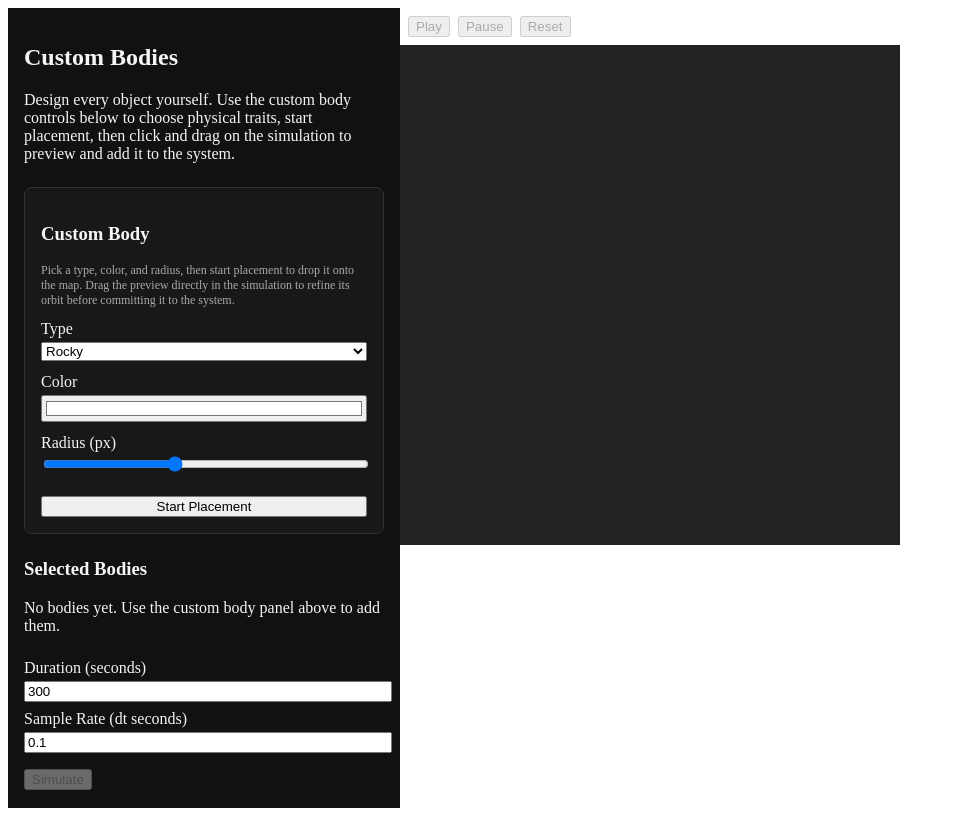
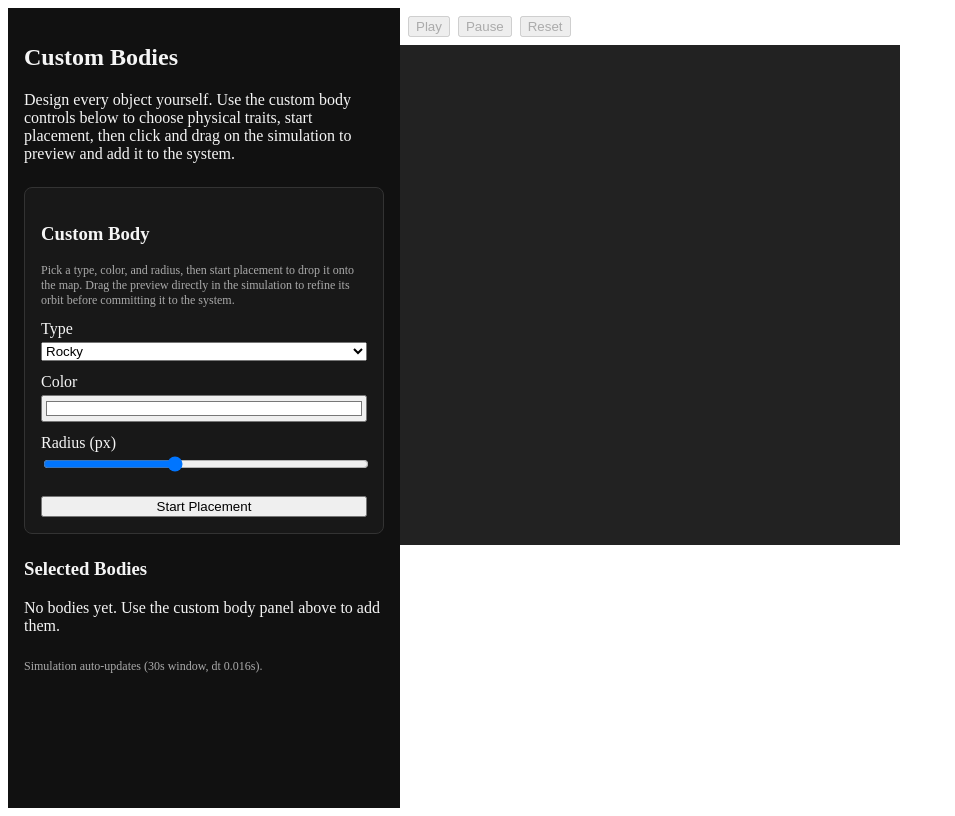
Before and after one commit to Elan456/Musical-Solar-System, a React (Vite) app in the folder frontend/: page / in a window 1280 px wide. Shown: the whole page, without its empty margins (0-955 px from the left). Built offline with nearby package versions, Linux system fonts and the light colour scheme.

Commit message:
feat: auto simulate

```diff
--- a/frontend/src/App.tsx
+++ b/frontend/src/App.tsx
@@ -20,8 +20,8 @@ const API = "http://localhost:8000/api";
 const defaultPreset: SystemPreset = {
   star: { massMs: 1.0 },
   planets: [],
-  durationSec: 300,
-  dtSec: 0.1,
+  durationSec: 30,
+  dtSec: 0.016,
   musicMode: "per_orbit_note",
 };
 
@@ -58,6 +58,7 @@ const App: React.FC = () => {
   const playStartRef = useRef<number | null>(null);
   const previewRequestRef = useRef(0);
   const previewDebounceRef = useRef<number | null>(null);
+  const computeRequestRef = useRef(0);
 
   const hasSimData =
     !!data && Array.isArray((data as any).samples) && (data as any).samples.length > 0;
@@ -85,14 +86,6 @@ const App: React.FC = () => {
       planets: prev.planets.filter((_, i) => i !== index),
     }));
   }, []);
-
-  const handleSystemChange = useCallback(
-    (key: "durationSec" | "dtSec", value: number) => {
-      if (!Number.isFinite(value)) return;
-      setSystem((prev) => ({ ...prev, [key]: value }));
-    },
-    []
-  );
 
   const clearPreview = useCallback(() => {
     setPendingPlanet(null);
@@ -132,7 +125,7 @@ const App: React.FC = () => {
 
   const computeMassFromConfig = useCallback((cfg: CustomBodyConfig) => {
     const base = Math.max(cfg.radius, 1);
-    const mass = cfg.kind === "gas" ? base * 0.6 : base * 0.3;
+    const mass = cfg.kind === "gas" ? base * 0.006 : base * 0.003;
     return parseFloat(mass.toFixed(3));
   }, []);
 
@@ -147,7 +140,7 @@ const App: React.FC = () => {
         musicMode: system.musicMode,
       };
     },
-    [system]
+    [system.star, system.planets, system.durationSec, system.dtSec, system.musicMode]
   );
 
   const fetchTrajectoryPreview = useCallback(
@@ -232,9 +225,8 @@ const App: React.FC = () => {
     });
   }, [customBody, computeMassFromConfig]);
 
-  const fetchCompute = useCallback(async () => {
-    if (!system.planets.length || isComputing) return;
-
+  const runSimulation = useCallback(
+    async (payload: SystemPreset, requestId: number) => {
       setIsComputing(true);
       setError(null);
       setPlaying(false);
@@ -243,7 +235,6 @@ const App: React.FC = () => {
       setPlayhead(0);
 
       try {
-      const payload = buildSimulationPayload();
         const res = await fetch(`${API}/compute`, {
           method: "POST",
           headers: { "Content-Type": "application/json" },
@@ -255,20 +246,49 @@ const App: React.FC = () => {
         }
 
         const json: ComputeResponse = await res.json();
+        if (requestId !== computeRequestRef.current) {
+          return;
+        }
         setData(json);
         setPlaybackConfig({
-        durationSec: system.durationSec,
-        dtSec: system.dtSec,
+          durationSec: payload.durationSec,
+          dtSec: payload.dtSec,
         });
       } catch (err: any) {
         console.error(err);
+        if (requestId !== computeRequestRef.current) {
+          return;
+        }
         setError(err?.message ?? "Failed to run simulation");
         setData(null);
         setPlaybackConfig(null);
       } finally {
+        if (requestId === computeRequestRef.current) {
           setIsComputing(false);
         }
-  }, [system.planets.length, isComputing, buildSimulationPayload, system.durationSec, system.dtSec]);
+      }
+    },
+    [stopAll]
+  );
+
+  useEffect(() => {
+    if (!system.planets.length) {
+      computeRequestRef.current += 1;
+      setData(null);
+      setPlaybackConfig(null);
+      setError(null);
+      setIsComputing(false);
+      setPlaying(false);
+      stopAll();
+      playStartRef.current = null;
+      setPlayhead(0);
+      return;
+    }
+
+    const payload = buildSimulationPayload();
+    const requestId = ++computeRequestRef.current;
+    runSimulation(payload, requestId);
+  }, [system.planets, buildSimulationPayload, runSimulation, stopAll]);
 
   const handlePause = useCallback(() => {
     setPlaying(false);
@@ -505,57 +525,18 @@ const App: React.FC = () => {
           </div>
         ))}
 
-        <div style={{ marginTop: 24 }}>
-          <label style={{ display: "block", marginBottom: 8 }}>
-            Duration (seconds)
-            <input
-              type="number"
-              min={1}
-              value={system.durationSec}
-              onChange={(e) =>
-                handleSystemChange(
-                  "durationSec",
-                  parseFloat(e.target.value)
-                )
-              }
-              style={{ width: "100%", marginTop: 4 }}
-            />
-          </label>
-          <label style={{ display: "block", marginBottom: 16 }}>
-            Sample Rate (dt seconds)
-            <input
-              type="number"
-              min={0.01}
-              step={0.01}
-              value={system.dtSec}
-              onChange={(e) =>
-                handleSystemChange(
-                  "dtSec",
-                  parseFloat(e.target.value)
-                )
-              }
-              style={{ width: "100%", marginTop: 4 }}
-            />
-          </label>
-          <button
-            onClick={fetchCompute}
-            disabled={!system.planets.length || isComputing}
-          >
-            {isComputing ? "Simulating..." : "Simulate"}
-          </button>
+        <div style={{ marginTop: 24, fontSize: 12, color: "#aaa" }}>
+          <div>Simulation auto-updates (30s window, dt 0.016s).</div>
+          {isComputing && <div style={{ color: "#ddd", marginTop: 6 }}>Simulating latest changes…</div>}
+          {playbackConfig && !isComputing && (
+            <div style={{ marginTop: 6 }}>
+              Last simulation complete: duration {playbackConfig.durationSec}s, dt {playbackConfig.dtSec}s
+            </div>
+          )}
           {error && (
             <p style={{ color: "salmon", marginTop: 8 }}>{error}</p>
           )}
         </div>
-
-        {playbackConfig && (
-          <div style={{ marginTop: 16, fontSize: 12, color: "#aaa" }}>
-            <div>
-              Last simulation: duration {playbackConfig.durationSec}s,
-              dt {playbackConfig.dtSec}s
-            </div>
-          </div>
-        )}
       </div>
 
       <div style={{ flex: 1 }}>
```
Lines whose indentation alone changed are shown as unchanged.
